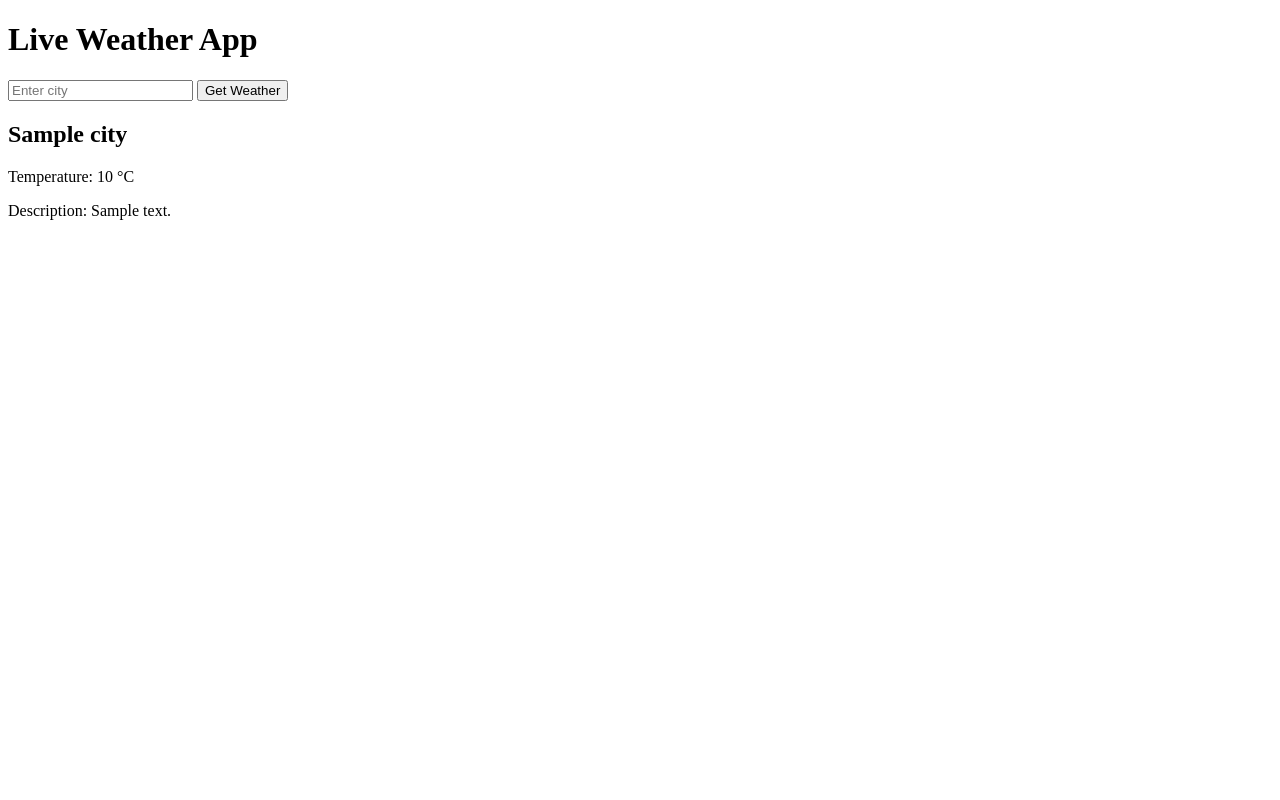
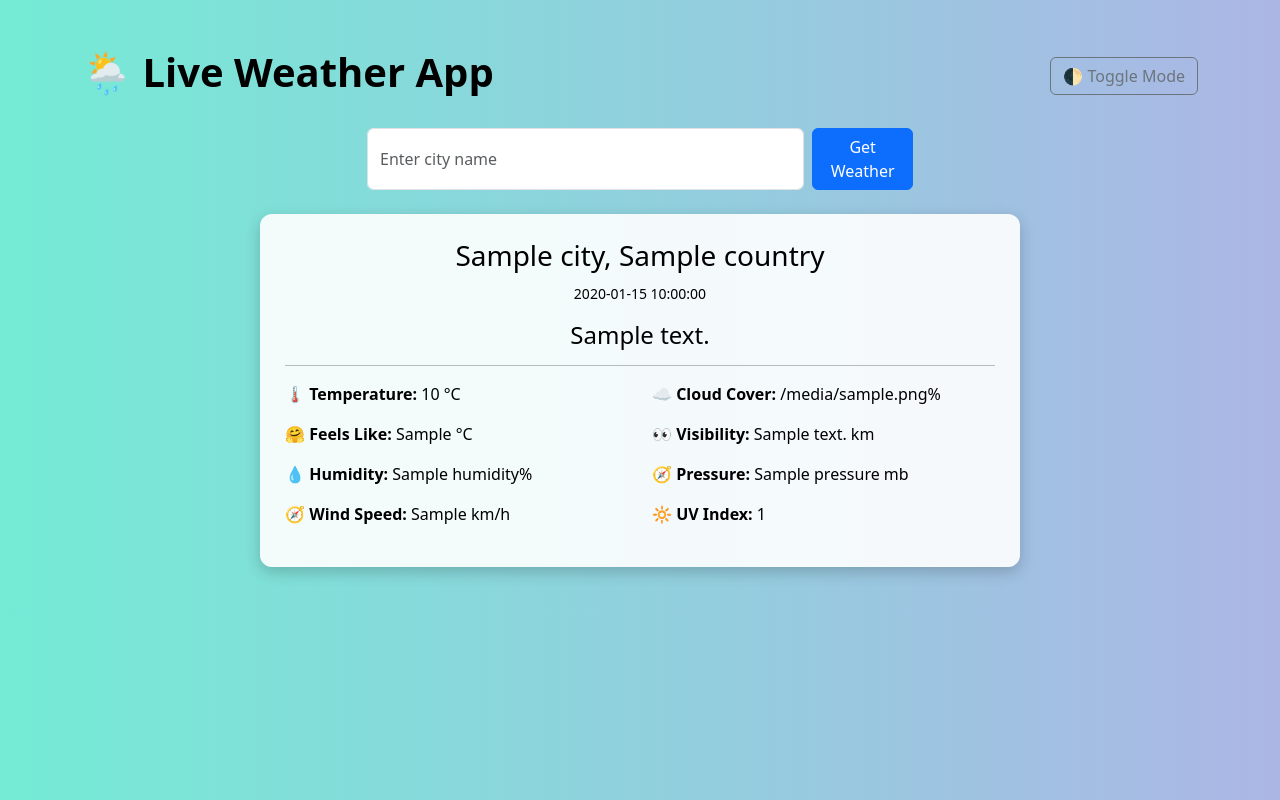
Before and after one commit to abir8/weather-app-ec2, a Flask app: template templates/index.html in a window 1280 px wide. Run offline with Flask 3, Linux system fonts and the light colour scheme; the template is opened without the code that fills it: most values are stand-ins (such as "Sample title", 1, 10 or a date in 2020).

Commit message:
Add more design

```diff
--- a/app.py
+++ b/app.py
@@ -17,8 +17,16 @@ def index():
                 current = data['current_condition'][0]
                 weather = {
                     "city": city.title(),
-                    "temperature": current["temp_C"],
-                    "description": current["weatherDesc"][0]["value"]
+                    "temp": data["current_condition"][0]["temp_C"],
+                    "feels_like": data["current_condition"][0]["FeelsLikeC"],
+                    "description": data["current_condition"][0]["weatherDesc"][0]["value"],
+                    "humidity": data["current_condition"][0]["humidity"],
+                    "wind_speed": data["current_condition"][0]["windspeedKmph"],
+                    "icon": data["current_condition"][0]["weatherIconUrl"][0]["value"],
+                    "pressure": data["current_condition"][0].get("pressure", "N/A"),
+                    "visibility": data["current_condition"][0].get("visibility", "N/A"),
+                    "uv_index": data["weather"][0].get("uvIndex", "N/A"),
+                    "cloudcover": data["current_condition"][0].get("cloudcover", "N/A"),
                 }
             else:
                 error = "City not found."
--- a/templates/index.html
+++ b/templates/index.html
@@ -1,23 +1,112 @@
 <!DOCTYPE html>
-<html>
+<html lang="en">
 <head>
-  <title>Weather App</title>
+  <meta charset="UTF-8">
+  <title>Live Weather App</title>
+  <meta name="viewport" content="width=device-width, initial-scale=1">
+
+  <!-- Favicon -->
+  <link rel="icon" href="{{ url_for('static', filename='favicon.ico') }}" type="image/x-icon">
+
+  <!-- Bootstrap CSS -->
+  <link href="https://cdn.jsdelivr.net/npm/bootstrap@5.3.2/dist/css/bootstrap.min.css" rel="stylesheet">
+
+  <style>
+    body {
+      transition: background 0.5s, color 0.5s;
+    }
+    .light-mode {
+      background: linear-gradient(to right, #74ebd5, #ACB6E5);
+      color: #000;
+    }
+    .dark-mode {
+      background-color: #121212;
+      color: #eee;
+    }
+    .weather-card {
+      background-color: rgba(255, 255, 255, 0.9);
+      border-radius: 12px;
+      padding: 25px;
+      box-shadow: 0 5px 15px rgba(0,0,0,0.2);
+    }
+    .dark-mode .weather-card {
+      background-color: #1f1f1f;
+      color: #ddd;
+    }
+    .weather-icon {
+      width: 80px;
+    }
+    .spinner-border {
+      display: none;
+    }
+  </style>
 </head>
-<body>
-  <h1>Live Weather App</h1>
-  <form method="POST">
-    <input type="text" name="city" placeholder="Enter city" required>
-    <button type="submit">Get Weather</button>
-  </form>
+<body class="light-mode">
 
-  {% if error %}
-    <p style="color:red">{{ error }}</p>
-  {% endif %}
+  <div class="container py-5">
+    <div class="d-flex justify-content-between align-items-center mb-4">
+      <h1 class="fw-bold">🌦️ Live Weather App</h1>
+      <button class="btn btn-outline-secondary" onclick="toggleDarkMode()">🌓 Toggle Mode</button>
+    </div>
 
-  {% if weather %}
-    <h2>{{ weather.city }}</h2>
-    <p>Temperature: {{ weather.temperature }} °C</p>
-    <p>Description: {{ weather.description }}</p>
-  {% endif %}
+    <div class="text-center mb-4">
+      <!-- <img src="{{ url_for('static', filename='logo.png') }}" alt="Logo" style="max-height: 60px;"> -->
+    </div>
+
+    <!-- Search Form -->
+    <form method="POST" action="/" class="row justify-content-center mb-4" onsubmit="showSpinner()">
+      <div class="col-md-6 d-flex">
+        <input type="text" name="city" class="form-control me-2" placeholder="Enter city name" required>
+        <button type="submit" class="btn btn-primary">Get Weather</button>
+        <div class="spinner-border text-primary ms-3" role="status" id="loadingSpinner"></div>
+      </div>
+    </form>
+
+    <!-- Weather Info -->
+    {% if weather %}
+    <div class="row justify-content-center">
+      <div class="col-md-8 weather-card text-center">
+        <h3>{{ weather.city }}, {{ weather.country }}</h3>
+        <p><small>{{ weather.local_time }}</small></p>
+        <!-- <img src="{{ weather.icon }}" alt="Weather Icon" class="weather-icon mb-2"> -->
+        <h4>{{ weather.description }}</h4>
+        <hr>
+        <div class="row">
+          <div class="col-sm-6 text-start">
+            <p>🌡️ <strong>Temperature:</strong> {{ weather.temp }} °C</p>
+            <p>🤗 <strong>Feels Like:</strong> {{ weather.feels_like }} °C</p>
+            <p>💧 <strong>Humidity:</strong> {{ weather.humidity }}%</p>
+            <p>🧭 <strong>Wind Speed:</strong> {{ weather.wind_speed }} km/h</p>
+          </div>
+          <div class="col-sm-6 text-start">
+            <p>☁️ <strong>Cloud Cover:</strong> {{ weather.cloudcover }}%</p>
+            <p>👀 <strong>Visibility:</strong> {{ weather.visibility }} km</p>
+            <p>🧭 <strong>Pressure:</strong> {{ weather.pressure }} mb</p>
+            <p>🔆 <strong>UV Index:</strong> {{ weather.uv_index }}</p>
+          </div>
+        </div>
+      </div>
+    </div>
+    {% elif error %}
+    <div class="alert alert-danger text-center" role="alert">
+      {{ error }}
+    </div>
+    {% endif %}
+  </div>
+
+  <!-- Bootstrap JS -->
+  <script src="https://cdn.jsdelivr.net/npm/bootstrap@5.3.2/dist/js/bootstrap.bundle.min.js"></script>
+
+  <script>
+    function toggleDarkMode() {
+      const body = document.body;
+      body.classList.toggle('dark-mode');
+      body.classList.toggle('light-mode');
+    }
+
+    function showSpinner() {
+      document.getElementById('loadingSpinner').style.display = 'inline-block';
+    }
+  </script>
 </body>
 </html>
```
